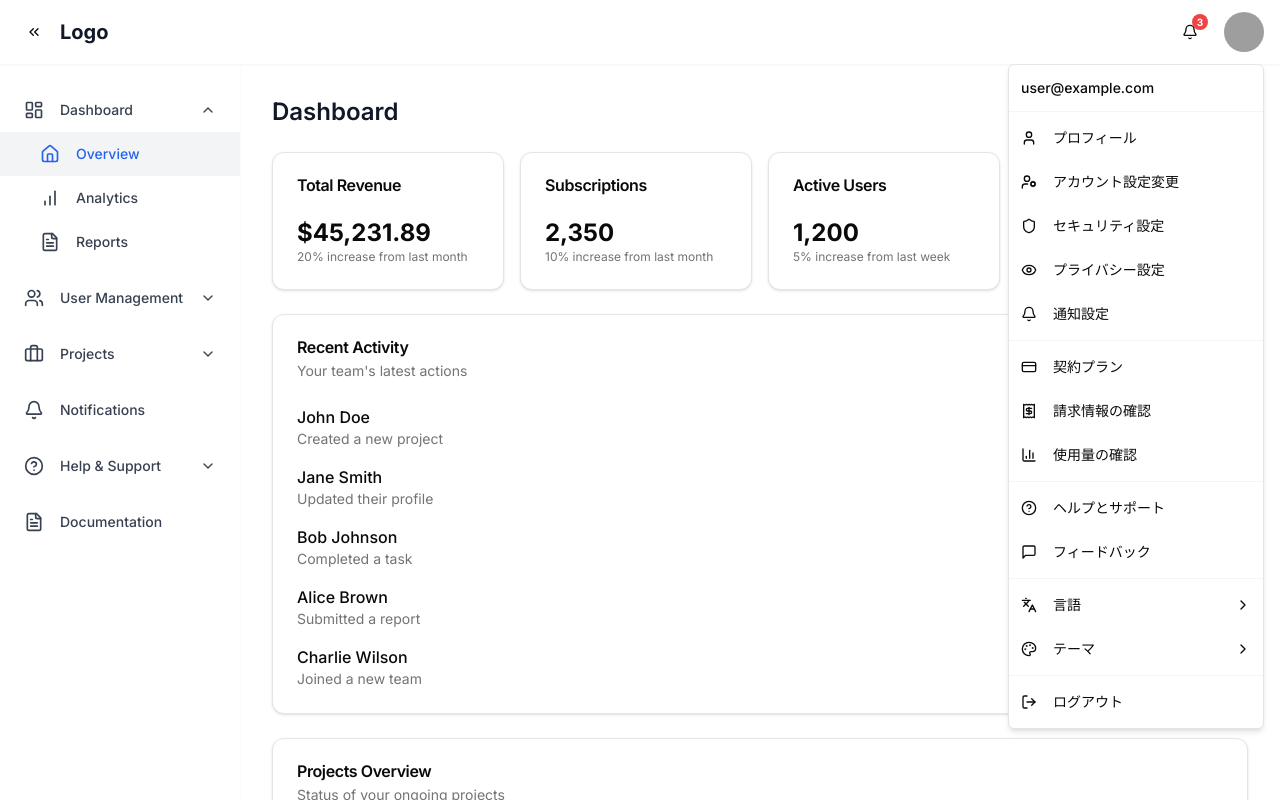
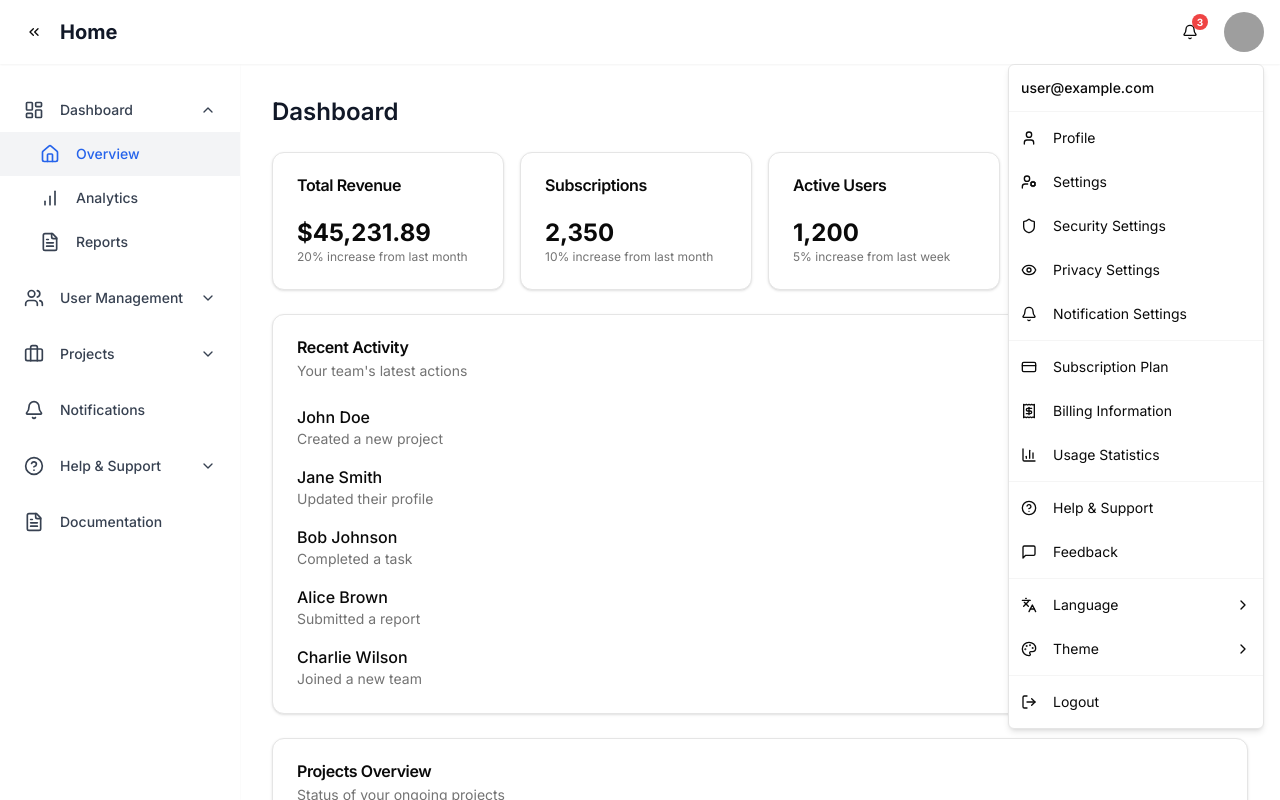
Before and after one commit to syukan3/supabase-nextjs-saas-startup-kit, a Next.js app: page /dashboard in a window 1280 px wide. Both pictures are taken after a click on the button 1244 px from the left and 32 px from the top of the page. Shown: the top 800 px of the page. Built offline with nearby package versions, Linux system fonts and the light colour scheme; grey boxes are pictures that could not be loaded.

Commit message:
Add i18n

```diff
--- /dev/null
+++ b/app/i18n-provider.tsx
@@ -0,0 +1,43 @@
+'use client'
+
+import i18next from 'i18next'
+import { I18nextProvider } from 'react-i18next'
+import { initReactI18next } from 'react-i18next'
+import LanguageDetector from 'i18next-browser-languagedetector'
+import Backend from 'i18next-http-backend'
+import { useEffect, useState } from 'react'
+import { i18n } from '@/i18n.config'
+
+const i18nInstance = i18next
+    .use(Backend)
+    .use(LanguageDetector)
+    .use(initReactI18next)
+
+// 初期化は一度だけ行う
+if (!i18next.isInitialized) {
+    i18nInstance.init({
+        debug: process.env.NODE_ENV === 'development',
+        fallbackLng: i18n.defaultLocale,
+        supportedLngs: i18n.locales,
+        ns: ['common'],
+        defaultNS: 'common',
+        backend: {
+            loadPath: '/locales/{{lng}}/{{ns}}.json'
+        },
+        interpolation: {
+            escapeValue: false,
+        },
+    })
+}
+
+export function I18nProvider({ children }: { children: React.ReactNode }) {
+    const [mounted, setMounted] = useState(false)
+
+    useEffect(() => {
+        setMounted(true)
+    }, [])
+
+    if (!mounted) return null
+
+    return <I18nextProvider i18n={i18nInstance}>{children}</I18nextProvider>
+}
--- a/app/layout.tsx
+++ b/app/layout.tsx
@@ -2,6 +2,7 @@ import type { Metadata } from 'next'
 import { Inter } from 'next/font/google'
 import './globals.css'
 import { ThemeProvider } from '@/components/theme-provider'
+import { I18nProvider } from './i18n-provider'
 
 const inter = Inter({ subsets: ['latin'] })
 
@@ -24,7 +25,9 @@ export default function RootLayout({
           enableSystem
           disableTransitionOnChange
         >
-          {children}
+          <I18nProvider>
+            {children}
+          </I18nProvider>
         </ThemeProvider>
       </body>
     </html>
--- a/components/header.tsx
+++ b/components/header.tsx
@@ -5,8 +5,11 @@ import { Menu, ChevronsLeft } from 'lucide-react'
 import { Button } from "@/components/ui/button"
 import { UserNav } from './user-nav'
 import { NotificationNav } from './notification-nav'
+import { useTranslation } from 'react-i18next'
 
 export default function Header({ isNavOpen, onMenuClick }: { isNavOpen: boolean; onMenuClick: () => void }) {
+    const { t } = useTranslation()
+
     return (
         <header className="fixed top-0 left-0 right-0 bg-white dark:bg-gray-800 shadow-sm h-16 z-20">
             <nav className="h-full mx-auto px-1 sm:px-2 lg:px-4" aria-label="Top">
@@ -15,7 +18,7 @@ export default function Header({ isNavOpen, onMenuClick }: { isNavOpen: boolean;
                         {isNavOpen ? <ChevronsLeft className="h-6 w-6" /> : <Menu className="h-6 w-6" />}
                     </Button>
                     <Link href="/dashboard" className="text-xl font-bold text-gray-900 dark:text-white mr-auto">
-                        Logo
+                        {t('header.home')}
                     </Link>
                     <div className="flex items-center space-x-4">
                         <NotificationNav />
--- a/components/user-nav.tsx
+++ b/components/user-nav.tsx
@@ -16,15 +16,22 @@ import {
 } from "@/components/ui/dropdown-menu"
 import { useTheme } from "next-themes"
 import { useRouter } from "next/navigation"
-import { useState } from 'react'
 import { User, UserCog, Shield, Eye, Bell, CreditCard, Receipt, BarChart3, HelpCircle, MessageSquare, Languages, Palette, LogOut, Sun, Moon, Laptop, Check } from 'lucide-react'
 import { logout } from '@/app/login/actions'
+import { useTranslation } from 'react-i18next'
+import { i18n } from '@/i18n.config'
 
 export function UserNav() {
     const router = useRouter()
     const { setTheme, theme } = useTheme()
+    const { t, i18n: i18nInstance } = useTranslation()
     const email = "user@example.com" // Replace with actual user email
-    const [language, setLanguage] = useState('日本語')
+
+    const handleLanguageChange = (locale: string) => {
+        document.cookie = `NEXT_LOCALE=${locale}; path=/; max-age=31536000`
+        i18nInstance.changeLanguage(locale)
+        router.refresh()
+    }
 
     return (
         <DropdownMenu>
@@ -46,49 +53,49 @@ export function UserNav() {
                 <DropdownMenuGroup>
                     <DropdownMenuItem className="py-3">
                         <User className="mr-2 h-4 w-4" />
-                        <span>プロフィール</span>
+                        <span>{t('header.profile')}</span>
                     </DropdownMenuItem>
                     <DropdownMenuItem className="py-3">
                         <UserCog className="mr-2 h-4 w-4" />
-                        <span>アカウント設定変更</span>
+                        <span>{t('header.settings')}</span>
                     </DropdownMenuItem>
                     <DropdownMenuItem className="py-3">
                         <Shield className="mr-2 h-4 w-4" />
-                        <span>セキュリティ設定</span>
+                        <span>{t('header.security')}</span>
                     </DropdownMenuItem>
                     <DropdownMenuItem className="py-3">
                         <Eye className="mr-2 h-4 w-4" />
-                        <span>プライバシー設定</span>
+                        <span>{t('header.privacy')}</span>
                     </DropdownMenuItem>
                     <DropdownMenuItem className="py-3">
                         <Bell className="mr-2 h-4 w-4" />
-                        <span>通知設定</span>
+                        <span>{t('header.notifications')}</span>
                     </DropdownMenuItem>
                 </DropdownMenuGroup>
                 <DropdownMenuSeparator />
                 <DropdownMenuGroup>
                     <DropdownMenuItem className="py-3">
                         <CreditCard className="mr-2 h-4 w-4" />
-                        <span>契約プラン</span>
+                        <span>{t('header.subscription')}</span>
                     </DropdownMenuItem>
                     <DropdownMenuItem className="py-3">
                         <Receipt className="mr-2 h-4 w-4" />
-                        <span>請求情報の確認</span>
+                        <span>{t('header.billing')}</span>
                     </DropdownMenuItem>
                     <DropdownMenuItem className="py-3">
                         <BarChart3 className="mr-2 h-4 w-4" />
-                        <span>使用量の確認</span>
+                        <span>{t('header.usage')}</span>
                     </DropdownMenuItem>
                 </DropdownMenuGroup>
                 <DropdownMenuSeparator />
                 <DropdownMenuGroup>
                     <DropdownMenuItem className="py-3">
                         <HelpCircle className="mr-2 h-4 w-4" />
-                        <span>ヘルプとサポート</span>
+                        <span>{t('header.help')}</span>
                     </DropdownMenuItem>
                     <DropdownMenuItem className="py-3">
                         <MessageSquare className="mr-2 h-4 w-4" />
-                        <span>フィードバック</span>
+                        <span>{t('header.feedback')}</span>
                     </DropdownMenuItem>
                 </DropdownMenuGroup>
                 <DropdownMenuSeparator />
@@ -96,27 +103,26 @@ export function UserNav() {
                     <DropdownMenuSub>
                         <DropdownMenuSubTrigger className="py-3">
                             <Languages className="mr-2 h-4 w-4" />
-                            <span>言語</span>
+                            <span>{t('header.language')}</span>
                         </DropdownMenuSubTrigger>
                         <DropdownMenuSubContent>
-                            <DropdownMenuItem onClick={() => setLanguage('English')}>
-                                <div className="w-4 h-4 mr-2 inline-flex items-center justify-center">
-                                    {language === 'English' && <Check className="h-4 w-4" />}
-                                </div>
-                                <span>English</span>
-                            </DropdownMenuItem>
-                            <DropdownMenuItem onClick={() => setLanguage('日本語')}>
-                                <div className="w-4 h-4 mr-2 inline-flex items-center justify-center">
-                                    {language === '日本語' && <Check className="h-4 w-4" />}
-                                </div>
-                                <span>日本語</span>
-                            </DropdownMenuItem>
+                            {i18n.locales.map((locale) => (
+                                <DropdownMenuItem
+                                    key={locale}
+                                    onClick={() => handleLanguageChange(locale)}
+                                >
+                                    <div className="w-4 h-4 mr-2 inline-flex items-center justify-center">
+                                        {i18nInstance.language === locale && <Check className="h-4 w-4" />}
+                                    </div>
+                                    <span>{t(`header.languages.${locale}`)}</span>
+                                </DropdownMenuItem>
+                            ))}
                         </DropdownMenuSubContent>
                     </DropdownMenuSub>
                     <DropdownMenuSub>
                         <DropdownMenuSubTrigger className="py-3">
                             <Palette className="mr-2 h-4 w-4" />
-                            <span>テーマ</span>
+                            <span>{t('header.theme')}</span>
                         </DropdownMenuSubTrigger>
                         <DropdownMenuSubContent>
                             <DropdownMenuItem onClick={() => setTheme("light")}>
@@ -146,7 +152,7 @@ export function UserNav() {
                 <DropdownMenuSeparator />
                 <DropdownMenuItem className="py-3" onClick={() => logout()}>
                     <LogOut className="mr-2 h-4 w-4" />
-                    <span>ログアウト</span>
+                    <span>{t('header.logout')}</span>
                 </DropdownMenuItem>
             </DropdownMenuContent>
         </DropdownMenu>
--- /dev/null
+++ b/i18n.config.ts
@@ -0,0 +1,6 @@
+export const i18n = {
+    defaultLocale: 'en',
+    locales: ['en', 'ja'],
+} as const
+
+export type Locale = (typeof i18n)['locales'][number]
--- a/middleware.ts
+++ b/middleware.ts
@@ -12,8 +12,9 @@ export const config = {
      * - _next/static (static files)
      * - _next/image (image optimization files)
      * - favicon.ico (favicon file)
+     * - /locales (locale files)
      * Feel free to modify this pattern to include more paths.
      */
-    '/((?!_next/static|_next/image|favicon.ico|.*\\.(?:svg|png|jpg|jpeg|gif|webp)$).*)',
+    '/((?!_next/static|_next/image|favicon.ico|.*\\.(?:svg|png|jpg|jpeg|gif|webp|json)$).*)',
   ],
 }
--- /dev/null
+++ b/public/locales/en/common.json
@@ -0,0 +1,44 @@
+{
+    "header": {
+        "home": "Home",
+        "dashboard": "Dashboard",
+        "pricing": "Pricing",
+        "login": "Login",
+        "signup": "Sign Up",
+        "language": "Language",
+        "profile": "Profile",
+        "settings": "Settings",
+        "logout": "Logout",
+        "security": "Security Settings",
+        "privacy": "Privacy Settings",
+        "notifications": "Notification Settings",
+        "subscription": "Subscription Plan",
+        "billing": "Billing Information",
+        "usage": "Usage Statistics",
+        "help": "Help & Support",
+        "feedback": "Feedback",
+        "theme": "Theme",
+        "themes": {
+            "light": "Light",
+            "dark": "Dark",
+            "system": "System"
+        },
+        "languages": {
+            "ja": "Japanese",
+            "en": "English"
+        }
+    },
+    "auth": {
+        "email": "Email",
+        "password": "Password",
+        "forgotPassword": "Forgot Password?",
+        "loginButton": "Login",
+        "signupButton": "Sign Up",
+        "resetPassword": "Reset Password"
+    },
+    "landing": {
+        "title": "Welcome to Our Service",
+        "subtitle": "Start your journey with us",
+        "getStarted": "Get Started"
+    }
+}
```
Also changed, not shown: public/locales/ja/common.json (added, +44 -0 lines).
